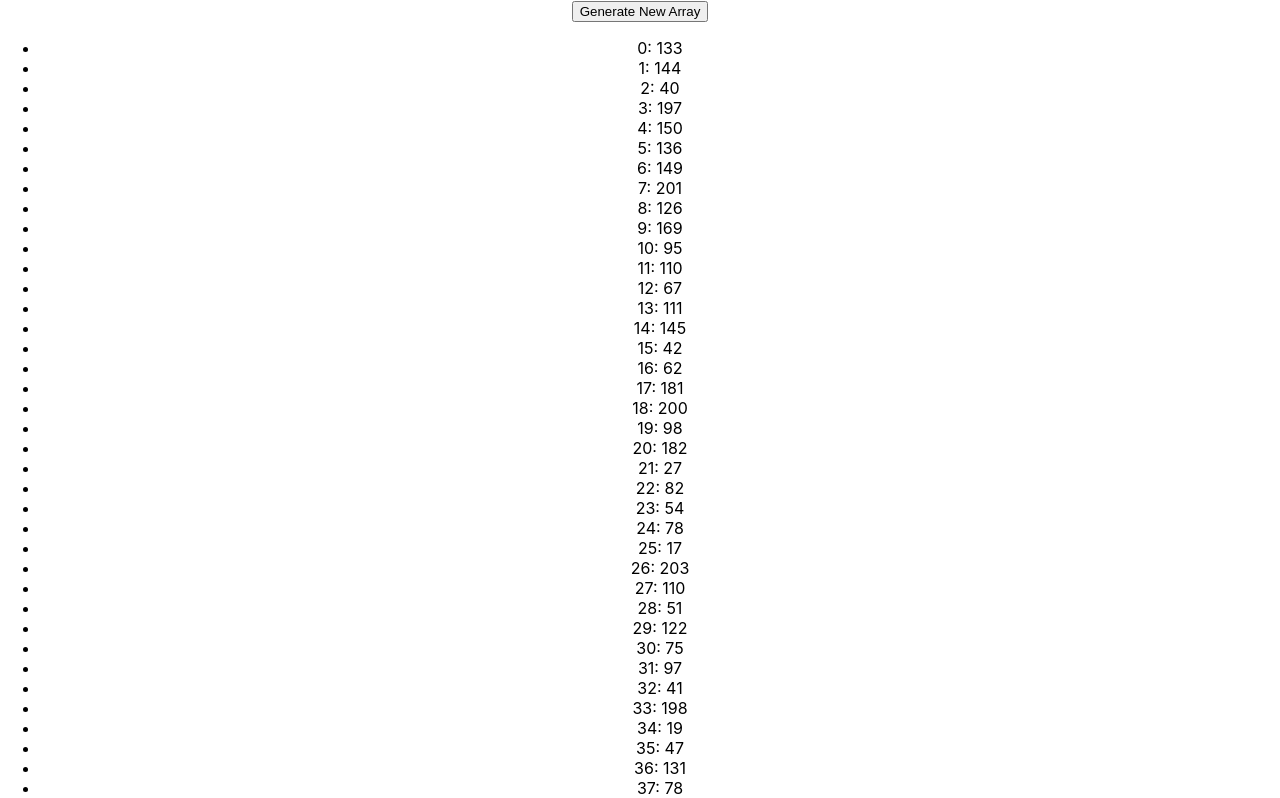
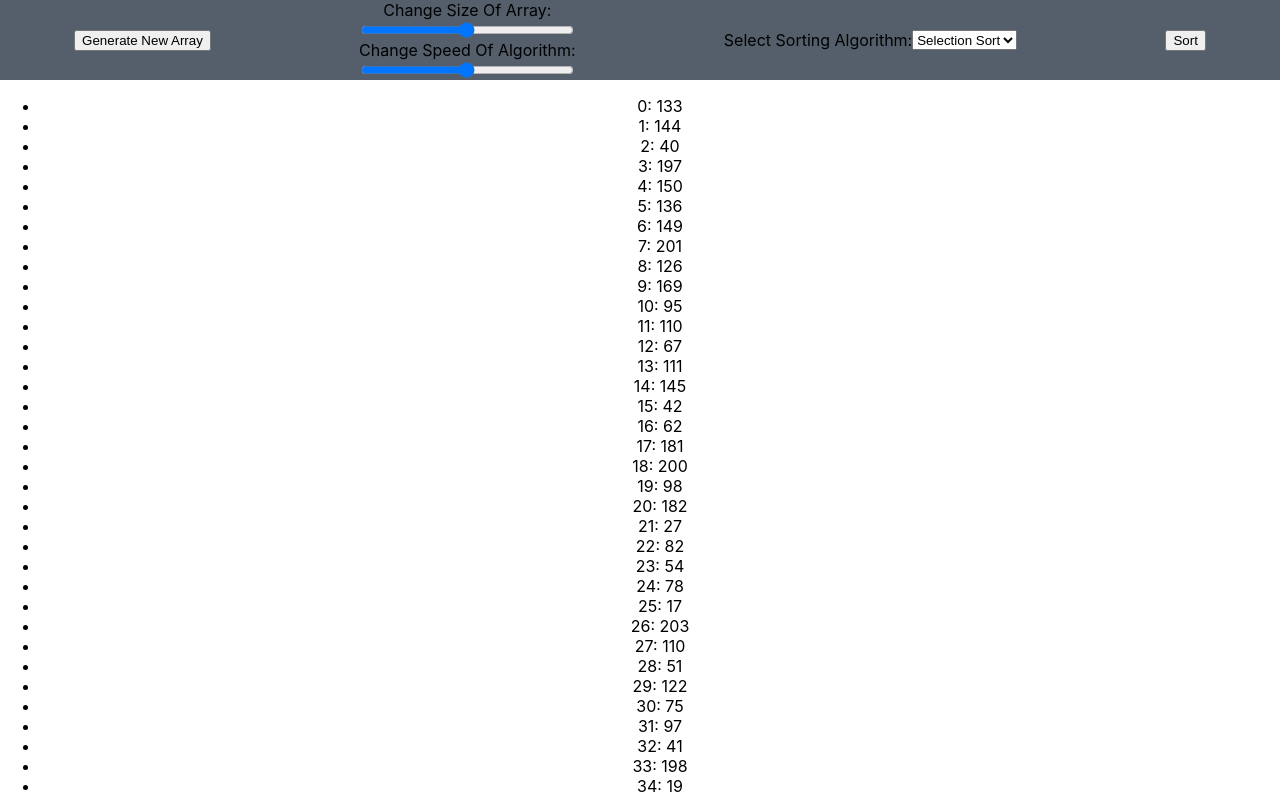
Before and after one commit to milesswu/SortingVisualizer, a React (Create React App) app: page / in a window 1280 px wide. Shown: the top 798 px of the page. Built offline with nearby package versions, Linux system fonts and the light colour scheme.

Commit message:
Basic Layout for Option Bar
Created basic components of the option bar. These will be used by the
user to control the visualizer. Allows setting the size of array being
sorted, visual speed of algorithm, and sorting algorithm being used.

```diff
--- a/src/app/App.js
+++ b/src/app/App.js
@@ -5,7 +5,7 @@ import Body from "./body/BodyContainer";
 
 function App() {
 	return (
-		<div class="App">
+		<div className="App">
 			<OptionBar />
 			<Body />
 		</div>
--- a/src/app/option-bar/OptionBar.css
+++ b/src/app/option-bar/OptionBar.css
@@ -0,0 +1,23 @@
+#option-bar {
+	min-width: 100vw;
+	min-height: 10vh;
+	background-color: #545f6b;
+	display: flex;
+}
+
+.row {
+	min-height: 100%;
+	min-width: 100%;
+	display: flex;
+	justify-content: space-around;
+	align-items: center;
+	text-transform: capitalize;
+}
+
+.col {
+	display: flex;
+}
+
+#sliders {
+	flex-direction: column;
+}
--- a/src/app/option-bar/OptionBar.jsx
+++ b/src/app/option-bar/OptionBar.jsx
@@ -1,5 +1,5 @@
 import React, { useEffect } from "react";
-
+import "./OptionBar.css";
 function OptionBar(props) {
 	console.log(props);
 	const { generateArray } = props;
@@ -13,6 +13,9 @@ function OptionBar(props) {
 	const { array } = props;
 	return (
 		<div id="option-bar">
+			<div className="row">
+				{/* generate new array */}
+				<div className="col">
 					<button
 						id="generateArray"
 						onClick={() => generateArray(array.length)}
@@ -20,6 +23,37 @@ function OptionBar(props) {
 						Generate New Array
 					</button>
 				</div>
+
+				{/* change array size and speed of visualizer */}
+				<div className="col" id="sliders">
+					<label htmlFor="changeSize">change size of array:</label>
+					<input type="range" name="" id="changeSize" />
+					<label htmlFor="changeSpeed">
+						change speed of algorithm:
+					</label>
+					<input type="range" name="" id="changeSpeed" />
+				</div>
+
+				{/* choose sorting algorithm */}
+				<div className="col">
+					<label htmlFor="algorithm">select sorting algorithm:</label>
+					<select name="" id="algorithm">
+						<option value="">Selection Sort</option>
+						<option value="">Insertion Sort</option>
+						<option value="">Bubble Sort</option>
+						<option value="">H Sort</option>
+						<option value="">QuickSort</option>
+						<option value="">Merge Sort</option>
+						<option value="">Heap Sort</option>
+					</select>
+				</div>
+
+				{/* start sorting */}
+				<div className="col">
+					<button>Sort</button>
+				</div>
+			</div>
+		</div>
 	);
 }
 
```
Lines whose indentation alone changed are shown as unchanged.
